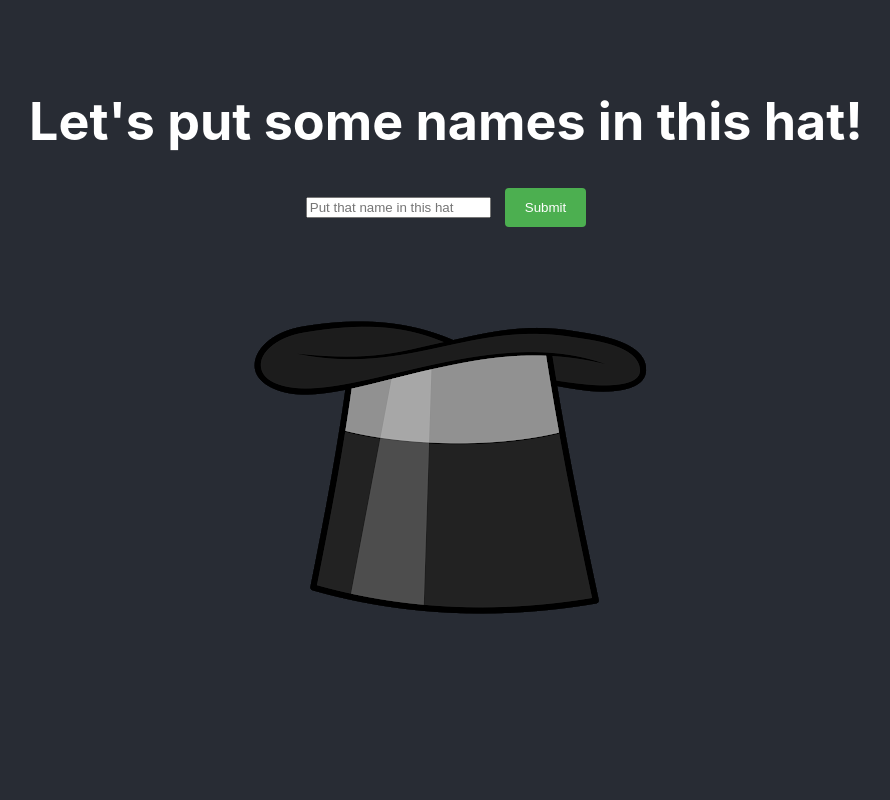
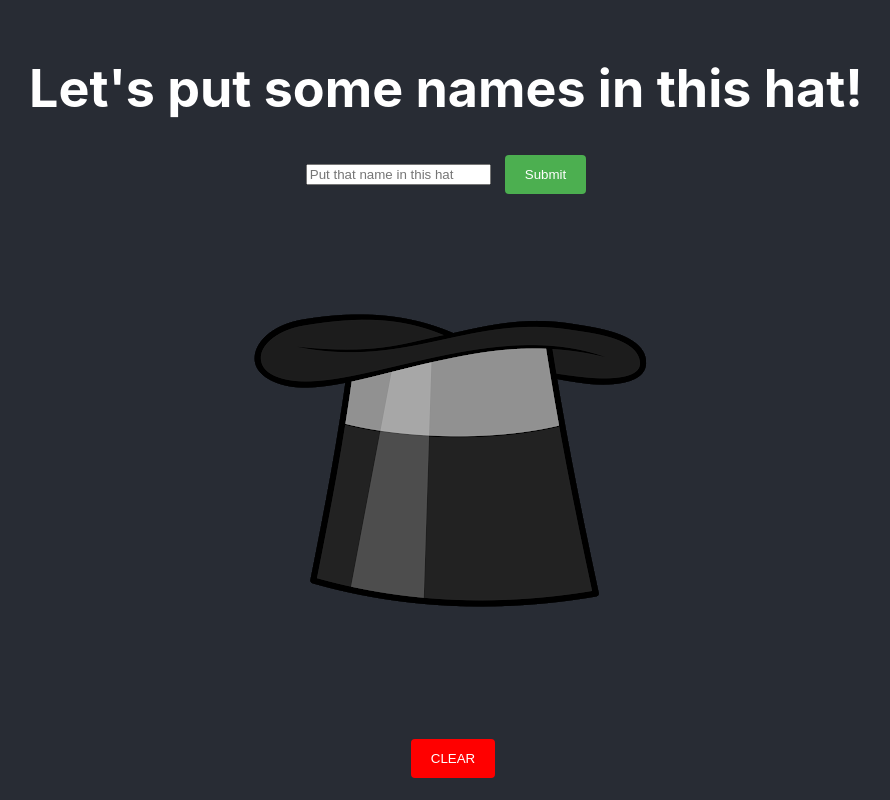
Before and after one commit to jburked/name-hat, a React (Create React App) app: page / in a window 1280 px wide. Shown: the whole page, without its empty margins (194-1084 px from the left). Built offline with nearby package versions, Linux system fonts and the light colour scheme.

Commit message:
much cleaner code

```diff
--- a/src/Form.tsx
+++ b/src/Form.tsx
@@ -8,15 +8,6 @@ const nList: string[] = [];
 const Form = () => {
   const [name, setName] = useState(n);
   const [list, setList] = useState(nList);
-
-  // handleChange = (n: string) => {
-  //   this.setState({ name: n });
-  //   console.log("Here is a name ", this.state.name);
-  // };
-
-  const onClear = (): void => {
-    setList([]);
-  };
 
   const onDraw = () => {
     if (list && list.length > 1) {
@@ -45,11 +36,21 @@ const Form = () => {
           <input type="submit"></input>
         </div>
       </div>
+      <div>
+        <ul>
+          {list.map((name) => (
+            <li key={name}>{name}</li>
+          ))}
+        </ul>
+      </div>
       <div className="Hat-box">
         <div className="Hat-box-inner">
           {<img src={hat} className="Hat" alt="logo" onClick={onDraw} />}
         </div>
       </div>
+      <button type="reset" onClick={() => setList([])}>
+        CLEAR
+      </button>
     </form>
   );
 };
```
